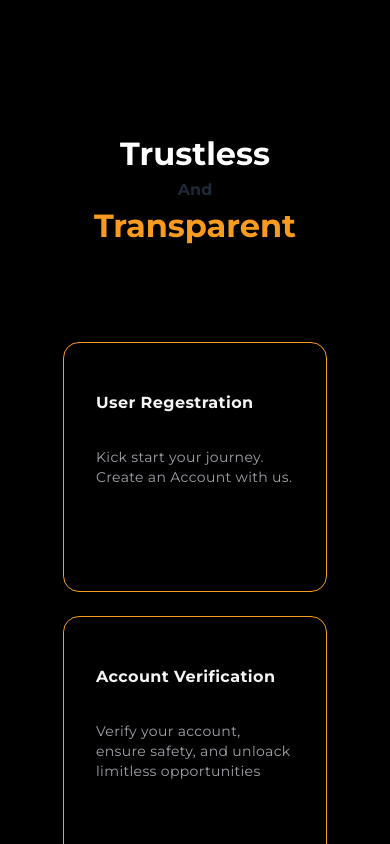
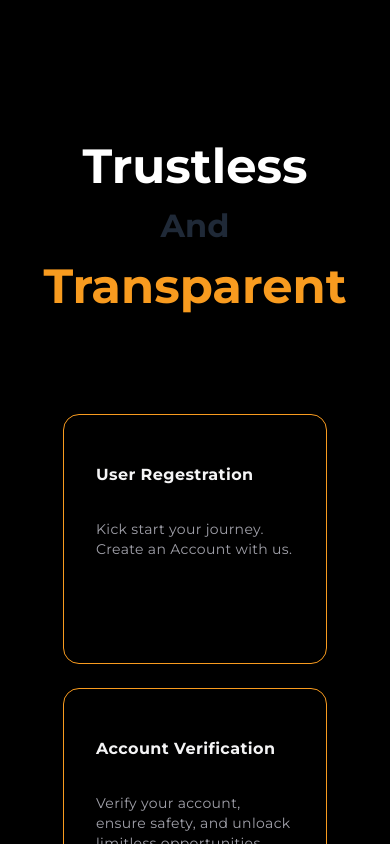
Before and after one commit to ahmed6ww/landing-page, a Next.js app: page / in a window 390 px wide. Shown: the part 3480-4324 px from the top of the page. Built offline with nearby package versions, Linux system fonts and the light colour scheme.

Commit message:
trustless updated + same as Ammar

```diff
--- a/app/components/Trustless.tsx
+++ b/app/components/Trustless.tsx
@@ -68,9 +68,9 @@ export default function Trustless() {
     <div className="max-w-4xl mx-auto h-full flex flex-col items-center ">
       {/* Text */}
       <div className="flex flex-col md:flex-row items-center  text-[33px] md:text-[65px]  font-bold md:gap-5 gap-0 md:min-w-[949px] text-center justify-center md:mt-32 mt-28 ">
-        <h1 className="text-[2rem] lg:text-[4rem] text-white">Trustless </h1>
-        <h1 className="text-[1rem] lg:text-[3rem]">And </h1>
-        <h2 className="text-[2rem] lg:text-[4rem] text-[#f89b1f] ">
+        <h1 className="text-[3rem] lg:text-[4rem] text-white">Trustless </h1>
+        <h1 className="text-[2rem] lg:text-[3rem]">And </h1>
+        <h2 className="text-[3rem] lg:text-[4rem] text-[#f89b1f] ">
           Transparent
         </h2>
       </div>
--- a/app/page.tsx
+++ b/app/page.tsx
@@ -13,6 +13,7 @@ export default function Home() {
       <About />
       <Platform />
       <Trustless />
+      <Roadmap />
       <Faqs />
     </>
   );
```
